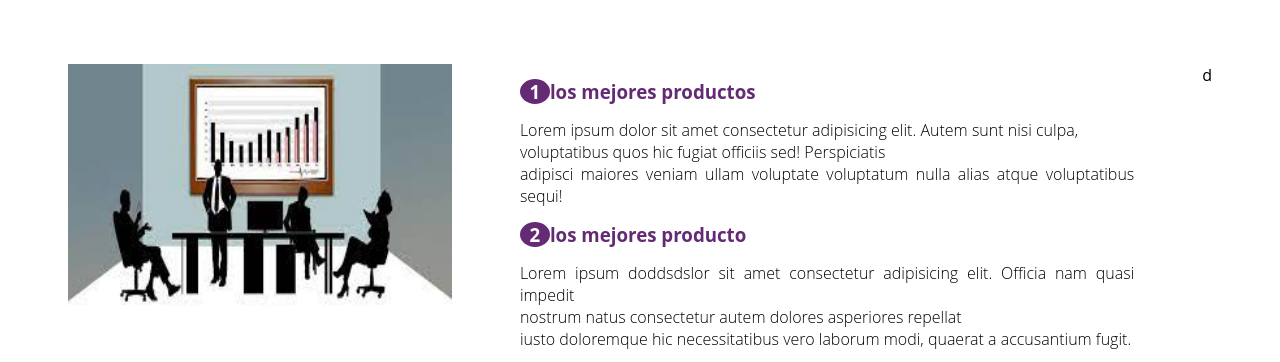
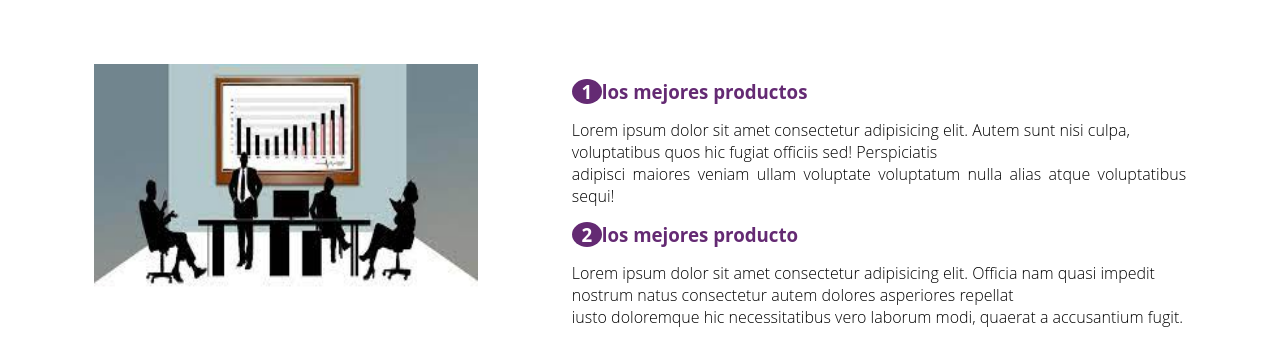
Before and after one commit to Freddyalejandro/portafolio, a plain HTML site: page portencia.web/home.html in a window 1280 px wide. Shown: the part 497-859 px from the top of the page. Drawn offline with Linux system fonts and the light colour scheme; a web font is replaced by a local one.

Commit message:
web.01
working

```diff
--- a/portencia.web/home.html
+++ b/portencia.web/home.html
@@ -36,8 +36,8 @@
                 <h3><span>1</span>los mejores productos </h3>
                 <p>Lorem ipsum dolor sit amet consectetur adipisicing elit. Autem sunt nisi culpa,<br> voluptatibus quos hic fugiat officiis sed! Perspiciatis <br> adipisci maiores veniam ullam voluptate voluptatum nulla alias atque voluptatibus sequi!</p>
                 <h3><span>2</span>los mejores producto</h3>
-                <p>Lorem ipsum doddsdslor sit amet consectetur adipisicing elit. Officia nam quasi impedit <br> nostrum natus consectetur autem dolores asperiores repellat <br> iusto doloremque hic necessitatibus vero laborum modi, quaerat a accusantium fugit.</p>
-            </div>d
+                <p>Lorem ipsum dolor sit amet consectetur adipisicing elit. Officia nam quasi impedit <br> nostrum natus consectetur autem dolores asperiores repellat <br> iusto doloremque hic necessitatibus vero laborum modi, quaerat a accusantium fugit.</p>
+            </div>
         </div>
     </section>
     <section class="portafolio">
```
